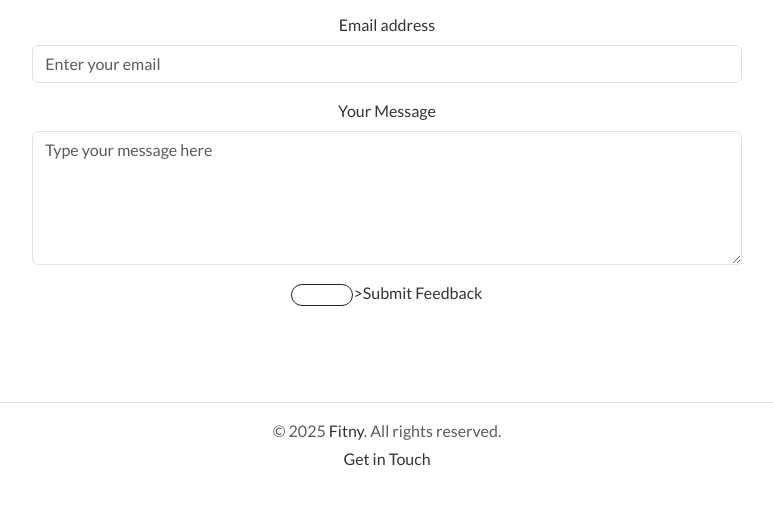
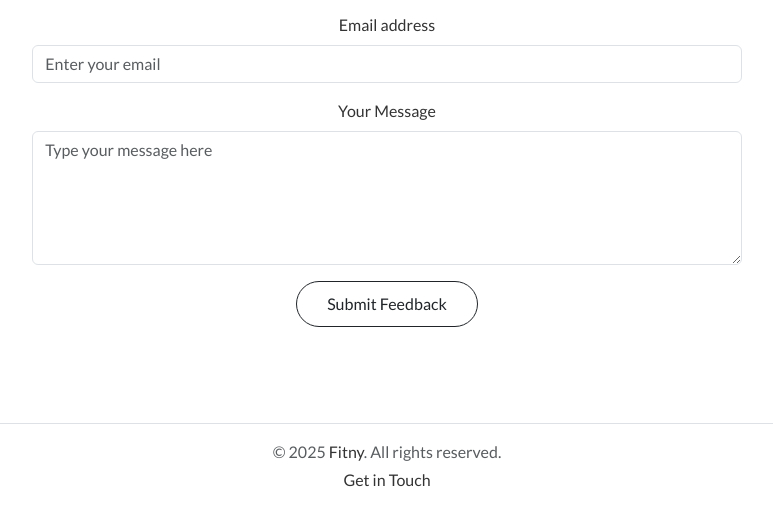
Before and after one commit to abc24-004/ABC24-004, a plain HTML site: page contact.html in a window 1280 px wide. Shown: the part 723-1231 px from the top of the page, without its empty margins (253-1026 px from the left). Before the commit the page ends 1210 px from the top, so only its background shows below. Drawn offline with nearby package versions, Linux system fonts and the light colour scheme.

Commit message:
edited page

```diff
--- a/contact.html
+++ b/contact.html
@@ -74,7 +74,7 @@
                             <textarea class="form-control" id="message" name="message" rows="5" required
                                 placeholder="Type your message here"></textarea>
                         </div>
-                        <button type="submit" class="btn btn-outline-dark" title="submit" label="Submit feedback"></button>>Submit Feedback</button>
+                        <button type="submit" class="btn btn-outline-dark" title="submit" label="Submit feedback">Submit Feedback</button>
                     </form>
                 </div>
             </div>
```
